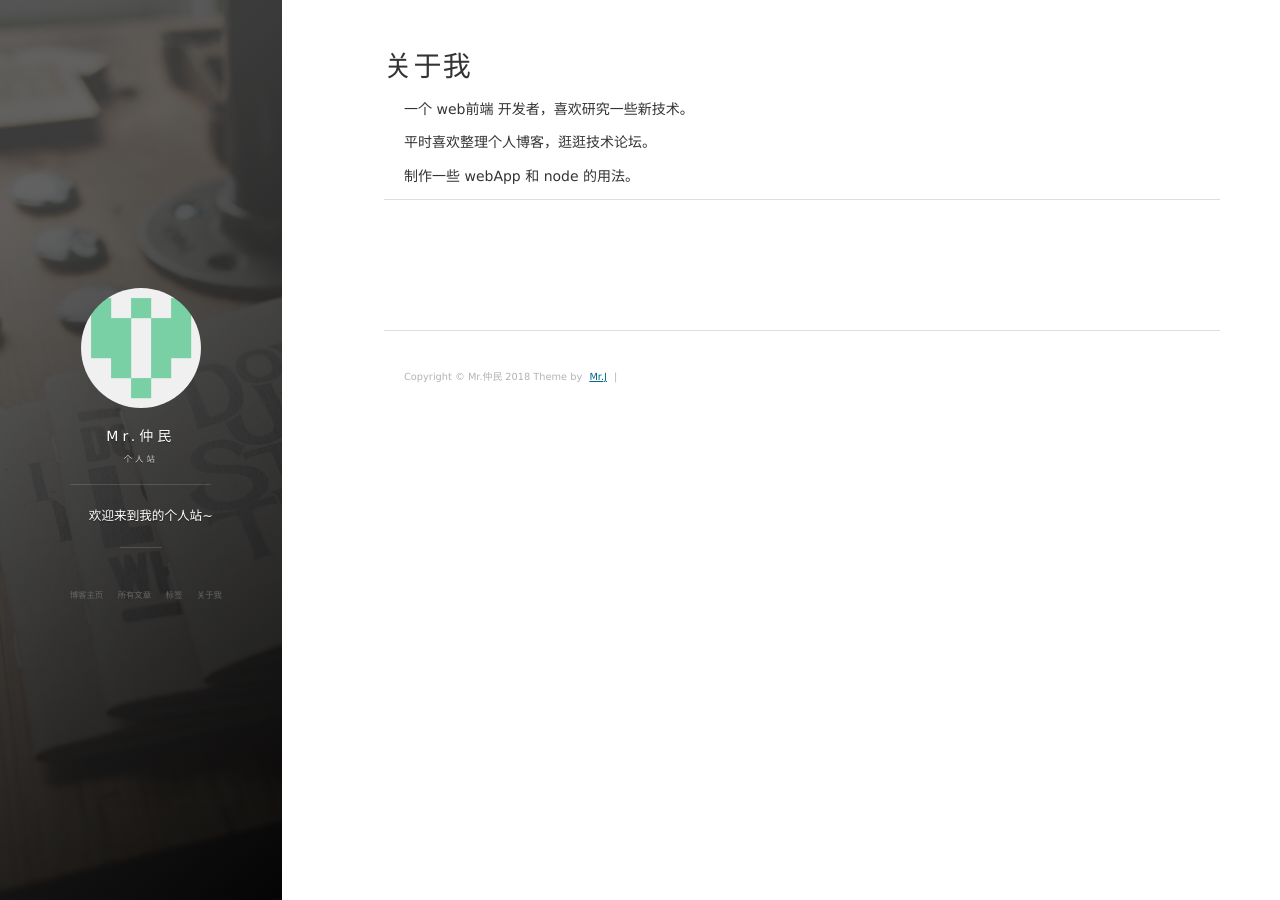
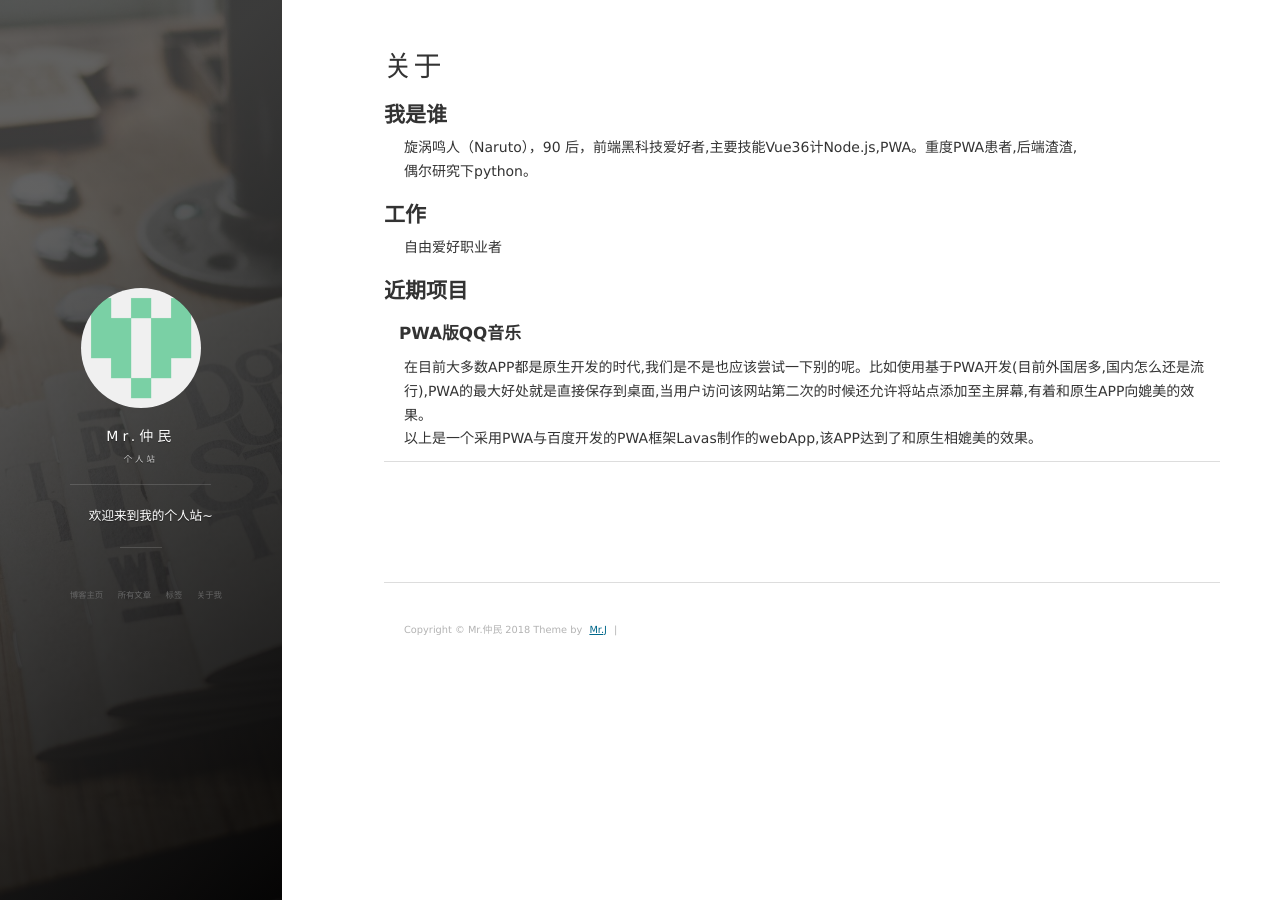
Before and after one commit to qq282126990/qq282126990.github.com, a Jekyll site: the page built from about.md, in a window 1280 px wide. Built offline with Jekyll 4.4.1, drawn with Linux system fonts in a browser that asks for light colours; nearby versions of some CDN libraries.

Commit message:
no message

```diff
--- a/about.md
+++ b/about.md
@@ -1,40 +1,22 @@
 ---
 layout: page
-title: 关于我
+title: 关于
 ---
 
-一个 web前端 开发者，喜欢研究一些新技术。
-<p>
-平时喜欢整理个人博客，逛逛技术论坛。
-<p>
-制作一些 webApp 和 node 的用法。
+## **我是谁**
 
-<p>
+旋涡鸣人（Naruto），90 后，前端黑科技爱好者,主要技能Vue36计Node.js,PWA。重度PWA患者,后端渣渣,
+偶尔研究下python。
 
+## **工作**
 
-<p>
+自由爱好职业者
 
+## **近期项目**
 
-<p>
-
-
-<p>
-
-<p>
-
-
-
-<p>
-
-
-<p>
-
-
-<p>
-
-<p>
-
-<p>
+#### **PWA版QQ音乐**
+在目前大多数APP都是原生开发的时代,我们是不是也应该尝试一下别的呢。比如使用基于PWA开发(目前外国居多,国内怎么还是流行),PWA的最大好处就是直接保存到桌面,当用户访问该网站第二次的时候还允许将站点添加至主屏幕,有着和原生APP向媲美的效果。
+以上是一个采用PWA与百度开发的PWA框架Lavas制作的webApp,该APP达到了和原生相媲美的效果。
 
 
 {% include comments.html %}
```
